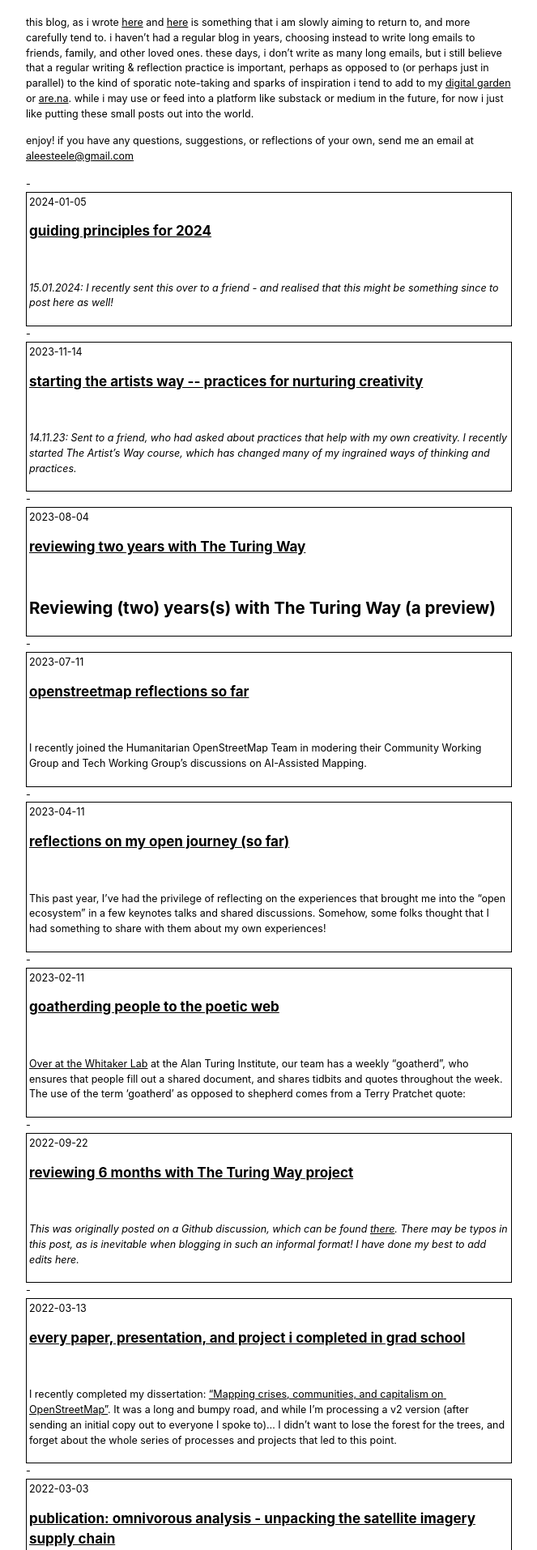
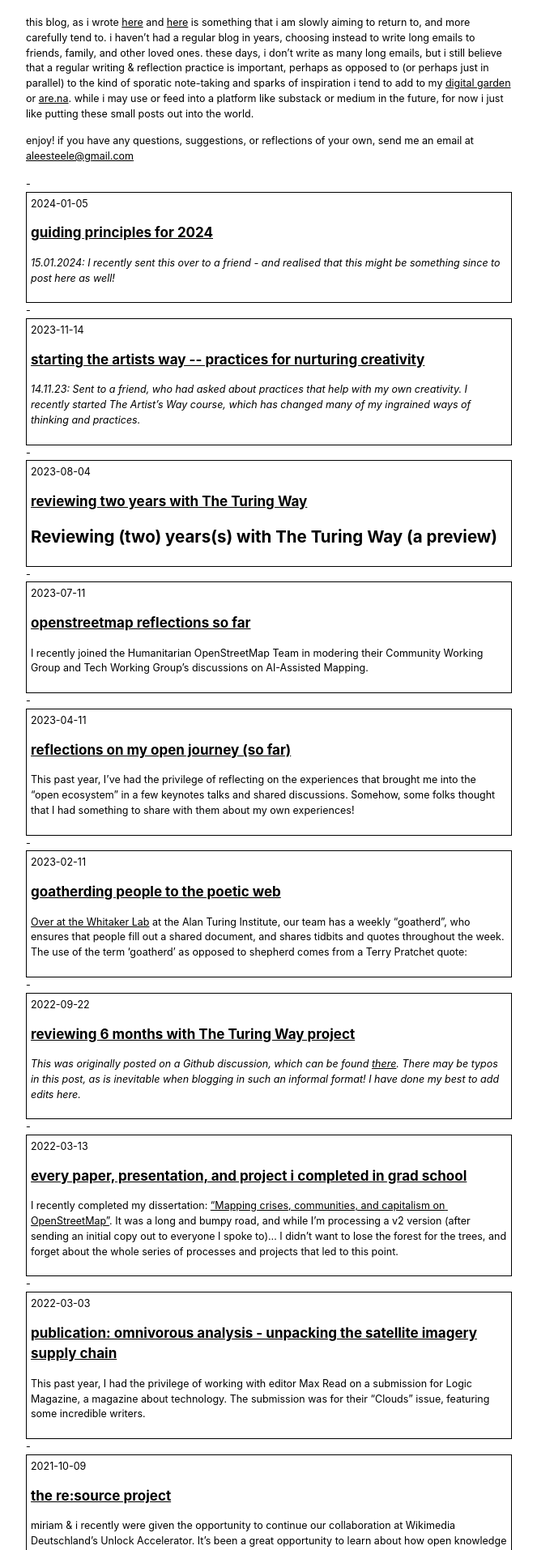
Before and after one commit to riggraz/no-style-please, a Jekyll site: the page built from blog.md, in a window 1280 px wide. Shown: the part 461-2375 px from the top of the page at 81% size, without its empty margins (308-971 px from the left). Built offline with Jekyll 4.4.1, drawn with Linux system fonts in a browser that asks for light colours.

Commit message:
adding more padding and removing br tag

```diff
--- a/_includes/all-blog-list.html
+++ b/_includes/all-blog-list.html
@@ -2,10 +2,10 @@
   <ul>
     {%- for post in site.posts -%}
     <li>
-    <div style="border:thin solid black; padding: 3px;">
+    <div style="border:thin solid black; padding: 5px;">
       {%- assign date_format = "%Y-%m-%d" -%}
       {{ post.date | date: date_format }} <br/>
-      <h2><a href="{{ post.url | relative_url }}">{{ post.title | escape }}</a></h2><br/>
+      <h2><a href="{{ post.url | relative_url }}">{{ post.title | escape }}</a></h2>
       <p>{{ post.excerpt }}</p>
     </div>
     </li>
```
